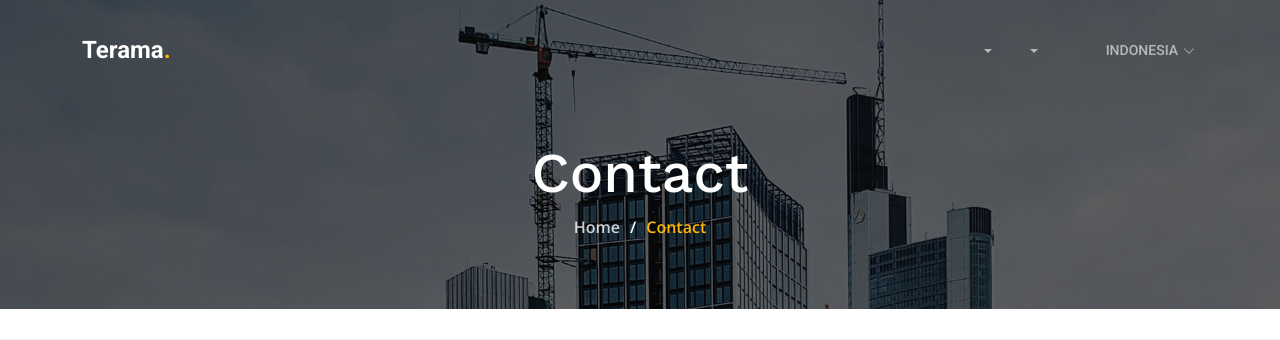
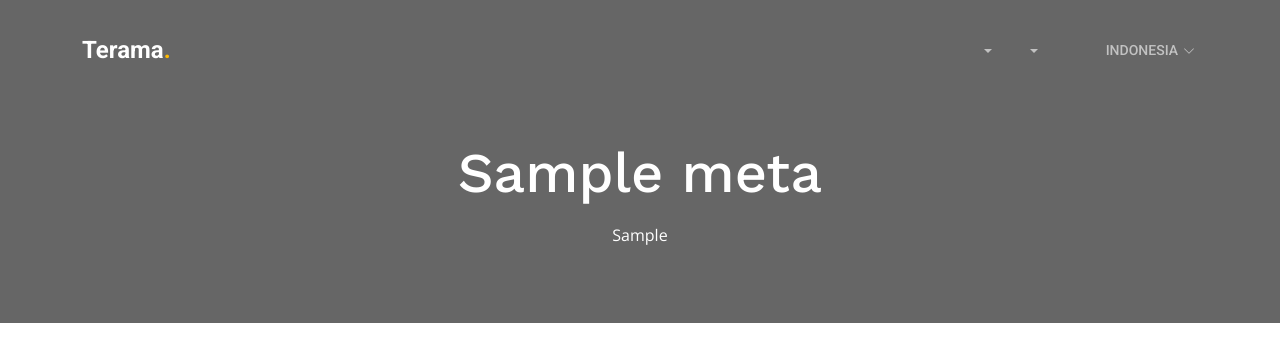
Before and after one commit to LailaWulandarii/compro-terama, a CodeIgniter 4 app: the page made by app/Views/contact.php in a window 1280 px wide. Shown: the top 340 px of the page. Run offline with PHP 8.4 and a stand-in for CodeIgniter, Linux system fonts and the light colour scheme; the template is opened without the code that fills it: most values are stand-ins (such as "Sample title", 1, 10 or a date in 2020); grey boxes marked "Sample" are stand-in pictures; data that the repository does not hold is empty; some libraries are stand-ins or nearby versions.

Commit message:
add header and page description for contact section

```diff
--- a/app/Views/contact.php
+++ b/app/Views/contact.php
@@ -2,17 +2,14 @@
 
 <?= $this->section('content'); ?>
 <!-- ======= Breadcrumbs ======= -->
-<div class="breadcrumbs d-flex align-items-center" style="background-image: url('assets/img/breadcrumbs-bg.jpg');">
+<div class="breadcrumbs d-flex align-items-center">
   <div class="container position-relative d-flex flex-column align-items-center" data-aos="fade">
-
-    <h2>Contact</h2>
-    <ol>
-      <li><a href="index.html">Home</a></li>
-      <li>Contact</li>
-    </ol>
-
+    <h2> <?= $lang === 'id' ? $meta['nama_halaman_id'] : $meta['nama_halaman_en']; ?></h2>
+    <p class="mt-2" style="color: white;">
+      <?= $lang == 'id' ? $meta['deskripsi_halaman_id'] : $meta['deskripsi_halaman_en']; ?>
+    </p>
   </div>
-</div><!-- End Breadcrumbs -->
+</div>
 
 <section id="contact" class="contact-section mb-5 section-bg" style="margin-top: 30px;">
   <div class="container">
```
